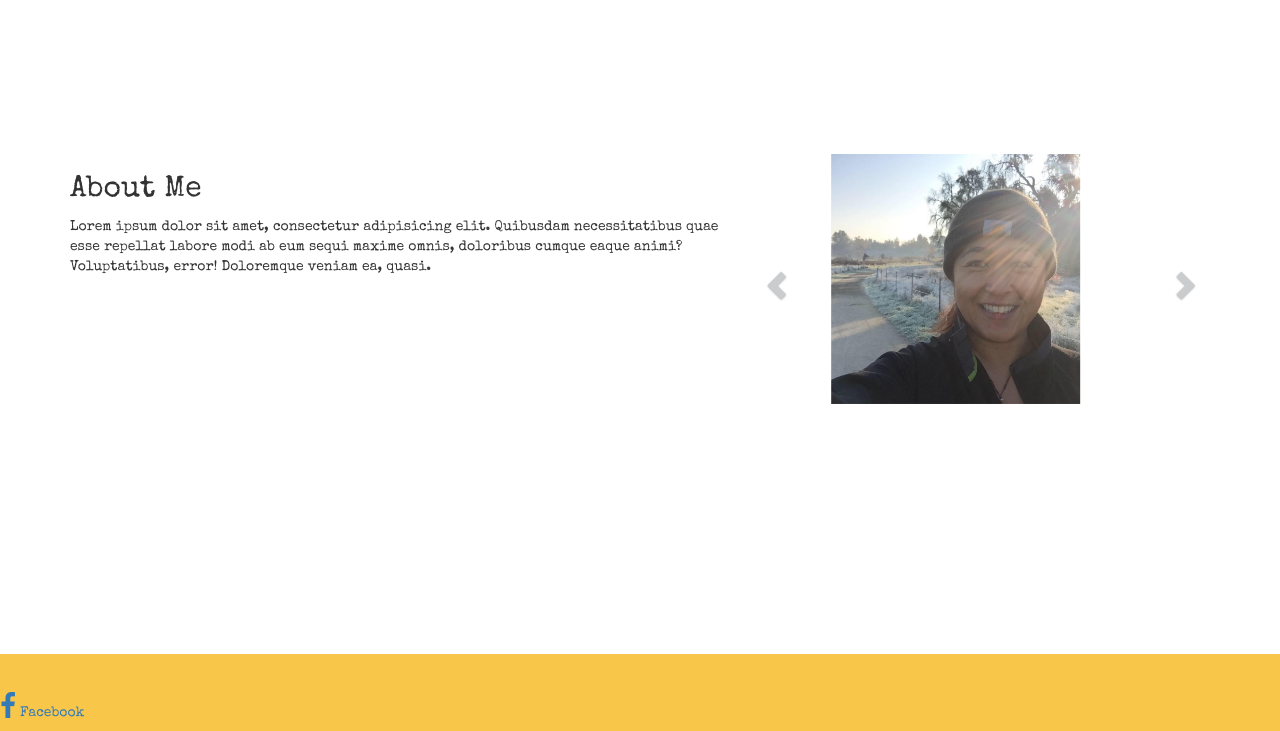
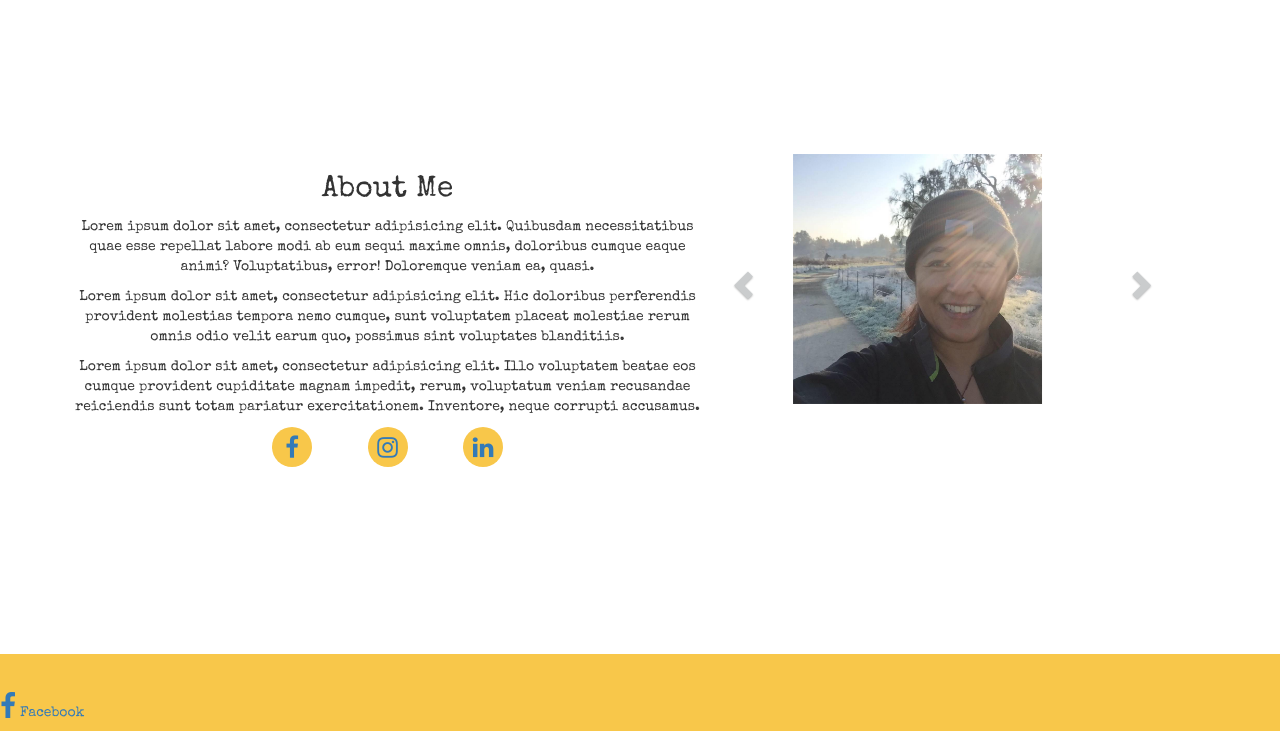
Before and after one commit to sspalmer/portfolio, a plain HTML site: page index.html in a window 1280 px wide. Shown: the part 1076-1807 px from the top of the page. Drawn offline with nearby package versions, Linux system fonts and the light colour scheme.

Commit message:
added social media circles to my-story

```diff
--- a/css/styles.css
+++ b/css/styles.css
@@ -67,6 +67,25 @@ body {
 /* MY STORY STYLES */
 #my-story {
   height: 500px;
+  text-align: center;
+}
+
+.circle {
+  display: flex;
+  justify-content: center;
+  align-items: center;
+  height: 40px;
+  width: 40px;
+  border-radius: 50%;
+  font-size: 24px;
+  color: #fff;
+  background-color: #F8C74A;
+}
+
+.social-media {
+  display: flex;
+  justify-content: center;
+  margin-bottom: 15px;
 }
 
 .carousel-inner .item img {
--- a/index.html
+++ b/index.html
@@ -62,11 +62,25 @@
     <!-- WORK ENDS -->
     <!-- MY STORY STARTS -->
     <div class="container" id="my-story">
-    	<div class="row">
-    		<div class="col-sm-7 col-xs-12">
+			<div class="row col-sm-7 col-xs-12">
     			<!-- ABOUT ME STARTS -->
 					<h2>About Me</h2>
 					<p>Lorem ipsum dolor sit amet, consectetur adipisicing elit. Quibusdam necessitatibus quae esse repellat labore modi ab eum sequi maxime omnis, doloribus cumque eaque animi? Voluptatibus, error! Doloremque veniam ea, quasi.</p>
+					<p>Lorem ipsum dolor sit amet, consectetur adipisicing elit. Hic doloribus perferendis provident molestias tempora nemo cumque, sunt voluptatem placeat molestiae rerum omnis odio velit earum quo, possimus sint voluptates blanditiis.</p>
+					<p>Lorem ipsum dolor sit amet, consectetur adipisicing elit. Illo voluptatem beatae eos cumque provident cupiditate magnam impedit, rerum, voluptatum veniam recusandae reiciendis sunt totam pariatur exercitationem. Inventore, neque corrupti accusamus.</p>
+					<div class="row social-media">
+						<!-- Social Media Icons Starts -->
+						<div class="circle col-sm-2  col-xs-2 ">
+							<a href="https://www.facebook.com/"><i class="fa fa-facebook-f"></i></a>
+						</div>
+						<div class="circle col-sm-offset-1 col-sm-2 col-xs-2 col-xs-offset-1">
+							<a href="https://www.instagram.com/?hl=en"><i class="fa fa-instagram"></i></a>
+						</div>
+						<div class="circle col-sm-offset-1 col-sm-2 col-xs-2 col-xs-offset-1">
+							<a href="https://www.linkedin.com/"><i class="fa fa-linkedin"></i></a>
+						</div>
+						<!-- Social Media Icons Ends -->
+					</div>
 					<!-- ABOUT ME ENDS -->
     		</div>
     		<div class="col-sm-5 col-xs-12">
@@ -97,7 +111,6 @@
 					  </a>
 					<!-- PICTURE CAROUSEL ENDS -->
     		</div>
-    	</div>
     </div>
     <!-- MY STORY ENDS -->
     <!-- FOOTER STARTS -->
```
